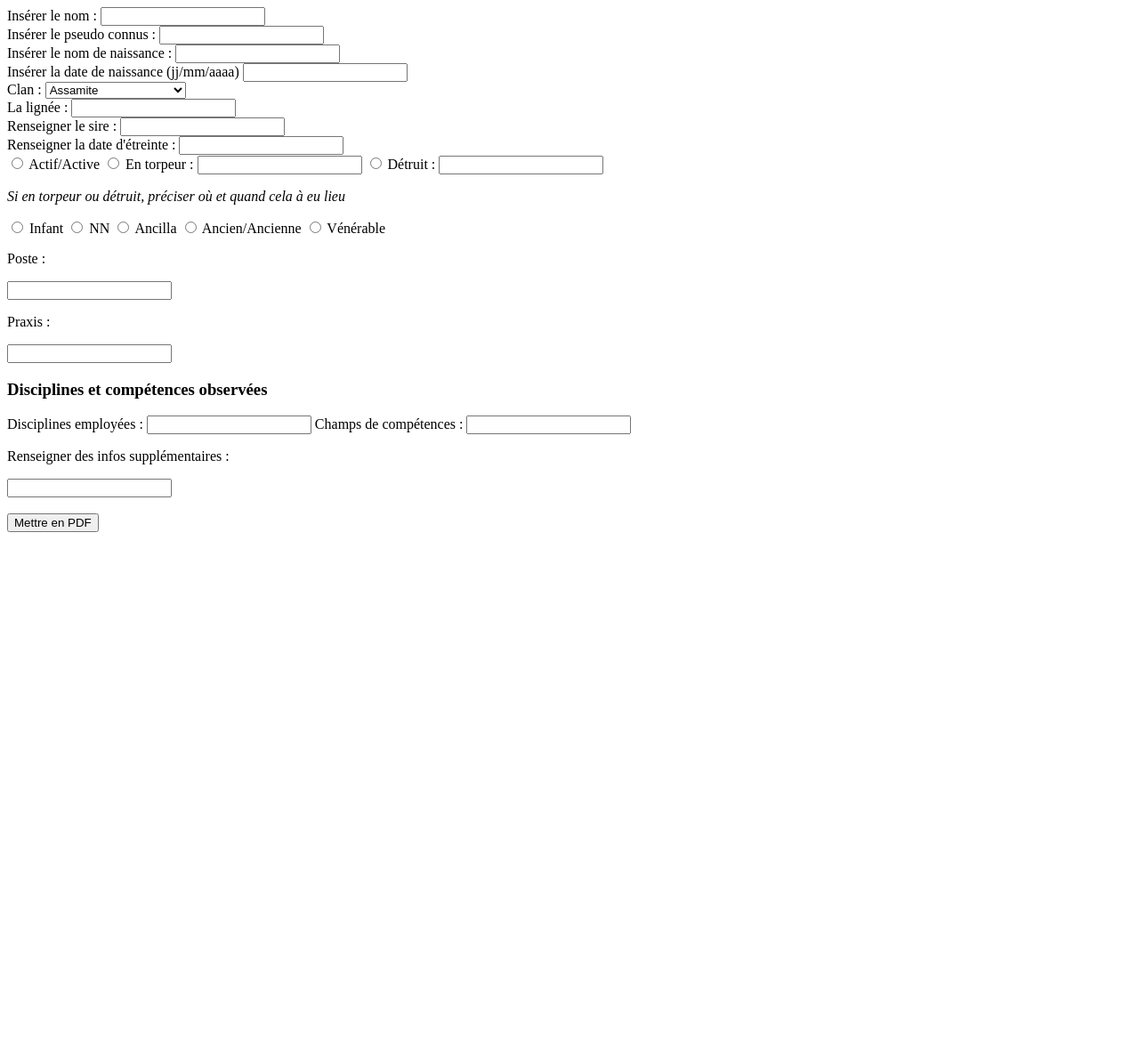
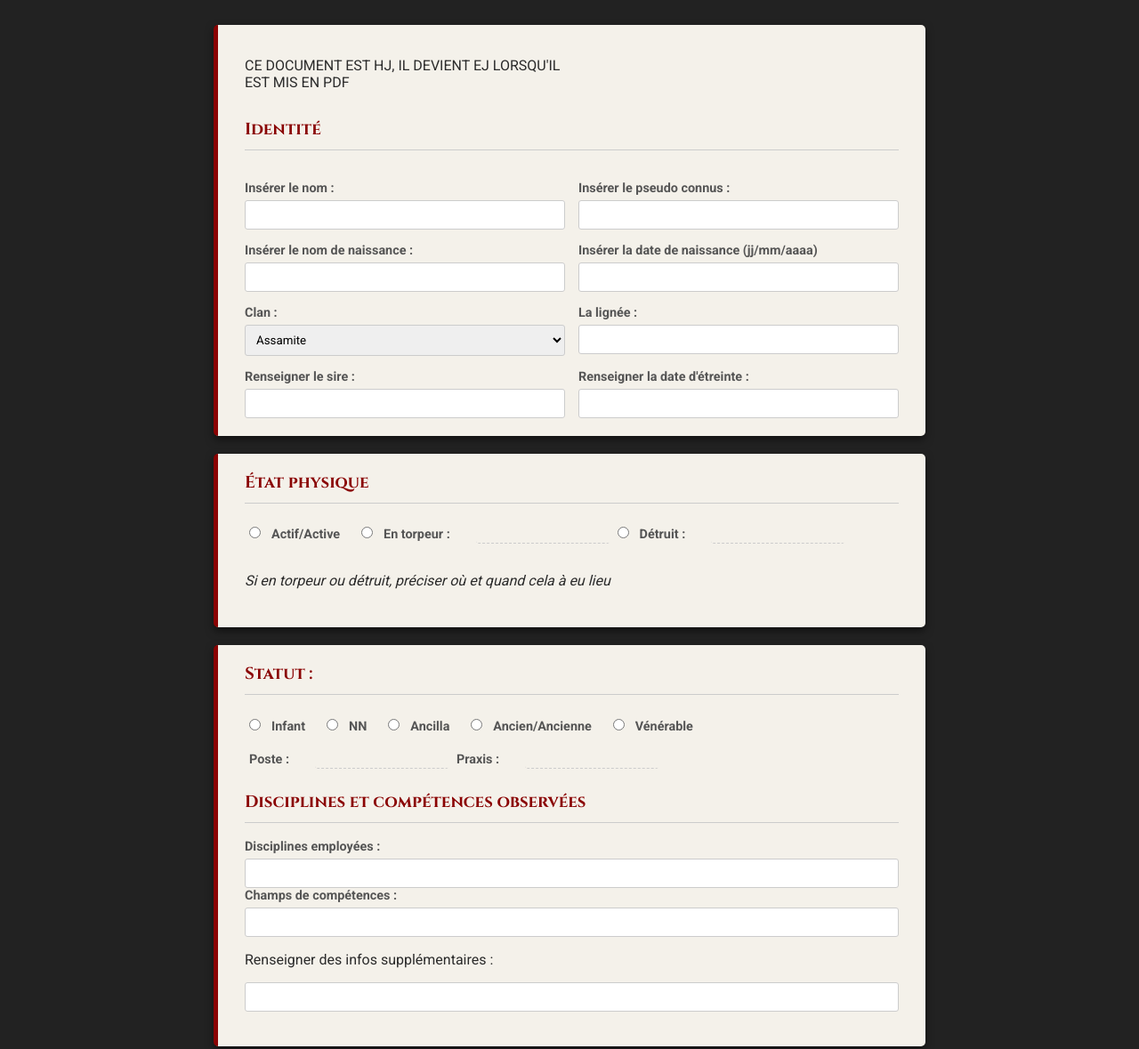
Before and after one commit to limbolf/infos_vampire, a plain HTML site: page index.html in a window 1280 px wide. Shown: the top 1179 px of the page at 89% size. Before the commit the page ends 800 px from the top, so only its background shows below. Drawn offline with Linux system fonts and the light colour scheme.

Commit message:
adding css, doing js later

```diff
--- a/file.js
+++ b/file.js
@@ -0,0 +1 @@
+import { PDFDocument } from "pdf-lib";
--- a/index.html
+++ b/index.html
@@ -8,6 +8,8 @@
   </head>
   <body>
     <div class="infos_globales">
+      <p>CE DOCUMENT EST HJ, IL DEVIENT EJ LORSQU'IL EST MIS EN PDF</p>
+      <h3>Identité</h3>
       <div class="nom">
         <label for="name">Insérer le nom :</label>
         <input type="text" name="name" id="name" />
@@ -64,6 +66,9 @@
         <label for="date_etreinte">Renseigner la date d'étreinte :</label>
         <input type="text" name="date_etreinte" id="date_etreinte" />
       </div>
+    </div>
+    <div class="physique">
+      <h3>État physique</h3>
       <div class="etat">
         <input type="radio" name="etat" id="etat_actif" value="actif" />
         <label for="etat_actif">Actif/Active</label>
@@ -77,6 +82,9 @@
           <i>Si en torpeur ou détruit, préciser où et quand cela à eu lieu</i>
         </p>
       </div>
+    </div>
+    <div class="role">
+      <h3>Statut :</h3>
       <div class="statut">
         <input type="radio" name="statut" id="statut_infant" value="infant" />
         <label for="statut_infant">Infant</label>
@@ -93,10 +101,12 @@
           value="venerable"
         />
         <label for="statut_venerable">Vénérable</label>
-        <p>Poste :</p>
-        <input type="text" id="poste" />
-        <p>Praxis :</p>
-        <input type="text" id="praxis" />
+        <div class="poste_praxis">
+          <label for="poste">Poste : </label>
+          <input type="text" id="poste" size="50" />
+          <label for="praxis">Praxis : </label>
+          <input type="text" id="praxis" />
+        </div>
       </div>
       <div class="competences">
         <h3>Disciplines et compétences observées</h3>
@@ -111,7 +121,7 @@
         <input type="text" name="" id="infos_supp" />
       </div>
       <br />
-      <button id="toPDF">Mettre en PDF</button>
     </div>
+    <button id="toPDF">Mettre en PDF</button>
   </body>
 </html>
--- a/main.css
+++ b/main.css
@@ -0,0 +1,124 @@
+/* Importation de polices depuis Google Fonts pour l'ambiance */
+@import url("https://fonts.googleapis.com/css2?family=Cinzel:wght@700&family=Roboto:wght@300;400;700&display=swap");
+
+/* Déclaration de variables pour changer facilement les couleurs si besoin */
+:root {
+  --primary-color: #8a0303; /* Rouge sang */
+  --bg-color: #f4f1ea; /* Couleur parchemin clair pour le rendu PDF */
+  --text-color: #2b2b2b;
+  --border-color: #ccc;
+}
+
+body {
+  font-family: "Roboto", sans-serif;
+  background-color: #222; /* Fond sombre autour de ta fiche pour contraster */
+  color: var(--text-color);
+  display: flex;
+  flex-direction: column;
+  align-items: center;
+  padding: 20px;
+}
+
+/* On donne aux sections principales l'apparence de blocs de page papier */
+.infos_globales,
+.physique,
+.role {
+  background-color: var(--bg-color);
+  padding: 20px 30px;
+  margin-bottom: 20px;
+  border-radius: 5px;
+  box-shadow: 0 4px 10px rgba(0, 0, 0, 0.5);
+  max-width: 800px;
+  width: 100%;
+  border-left: 5px solid var(--primary-color);
+  box-sizing: border-box;
+}
+
+/* Style des titres */
+h3 {
+  font-family: "Cinzel", serif;
+  color: var(--primary-color);
+  border-bottom: 1px solid var(--border-color);
+  padding-bottom: 10px;
+  margin-top: 0;
+}
+
+/* Organisation en grille pour les champs d'identité */
+.infos_globales {
+  display: grid;
+  grid-template-columns: 1fr 1fr;
+  gap: 15px;
+}
+
+.infos_globales h3 {
+  grid-column: 1 / -1; /* Indique au titre de prendre toute la largeur de la grille */
+}
+
+/* Style des étiquettes et des champs de saisie */
+label {
+  display: block;
+  font-size: 0.9rem;
+  font-weight: bold;
+  margin-bottom: 5px;
+  color: #555;
+}
+
+input[type="text"],
+select {
+  width: 100%;
+  padding: 8px;
+  border: 1px solid var(--border-color);
+  border-radius: 3px;
+  box-sizing: border-box;
+  font-family: inherit;
+}
+
+input[type="text"]:focus,
+select:focus {
+  outline: none;
+  border-color: var(--primary-color);
+}
+
+/* Ajustements pour les radios et petits champs de texte (ex: précisions torpeur) */
+.etat,
+.statut,
+.poste_praxis {
+  margin-bottom: 15px;
+  line-height: 2;
+}
+
+.etat input[type="text"],
+.statut input[type="text"] {
+  width: 150px;
+  display: inline-block;
+  margin-left: 10px;
+  border: none;
+  border-bottom: 1px dashed var(--border-color);
+  background: transparent;
+  padding: 2px 5px;
+}
+
+.etat label,
+.statut label {
+  display: inline-block;
+  margin-right: 15px;
+  margin-left: 5px;
+}
+
+/* Le bouton d'exportation */
+#toPDF {
+  background-color: var(--primary-color);
+  color: white;
+  border: none;
+  padding: 15px 40px;
+  font-size: 1.2rem;
+  font-family: "Cinzel", serif;
+  cursor: pointer;
+  border-radius: 5px;
+  margin-top: 20px;
+  transition: background-color 0.3s;
+}
+
+#toPDF:hover {
+  background-color: #570000;
+}
```
